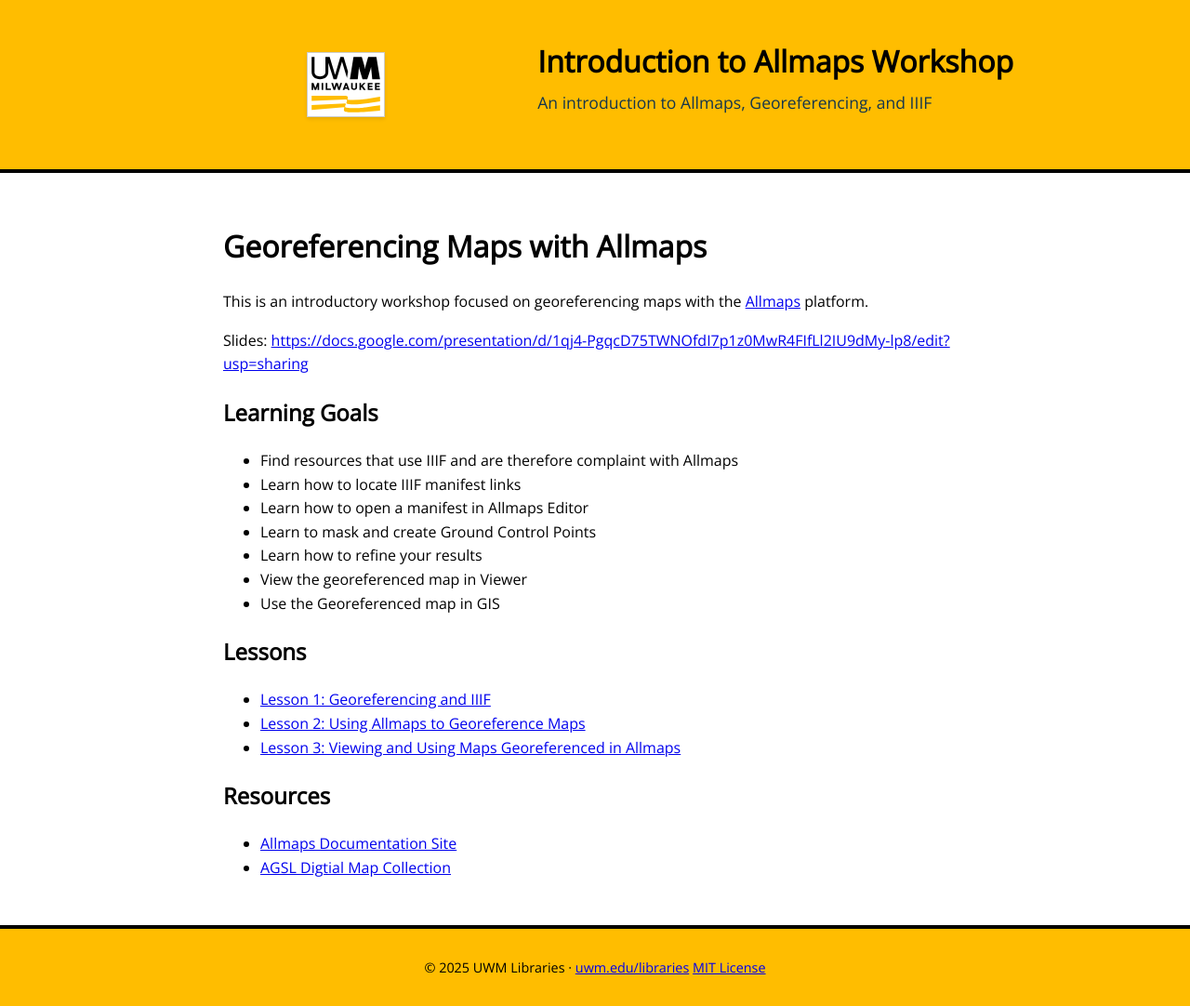
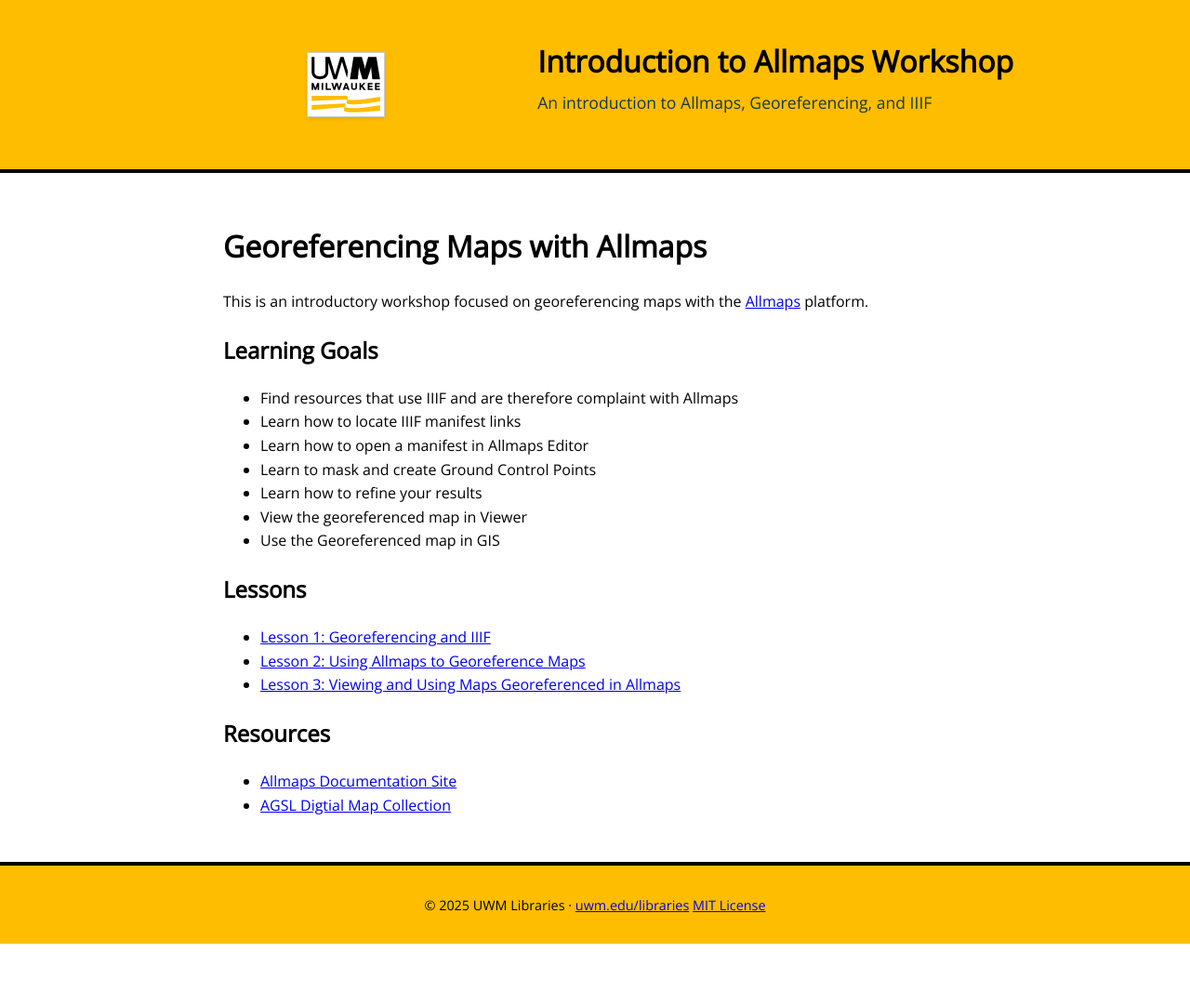
Before and after one commit to UWM-Libraries/allmaps-intro-workshop, a Jekyll site: the page built from index.md, in a window 1280 px wide. Shown: the whole page at 93% size. Built offline with Jekyll 4.4.1, drawn with Linux system fonts in a browser that asks for light colours; after the commit the page ends 1015 px from its top, so only the background shows below that; some of the changed lines change nothing that is shown.

Commit message:
remove slide link

```diff
--- a/index.md
+++ b/index.md
@@ -9,8 +9,6 @@
 
 This is an introductory workshop focused on georeferencing
 maps with the [Allmaps](allmaps.org) platform.
-
-Slides: [https://docs.google.com/presentation/d/1qj4-PgqcD75TWNOfdI7p1z0MwR4FIfLl2IU9dMy-lp8/edit?usp=sharing](https://docs.google.com/presentation/d/1qj4-PgqcD75TWNOfdI7p1z0MwR4FIfLl2IU9dMy-lp8/edit?usp=sharing)
 
 ## Learning Goals
 
```
